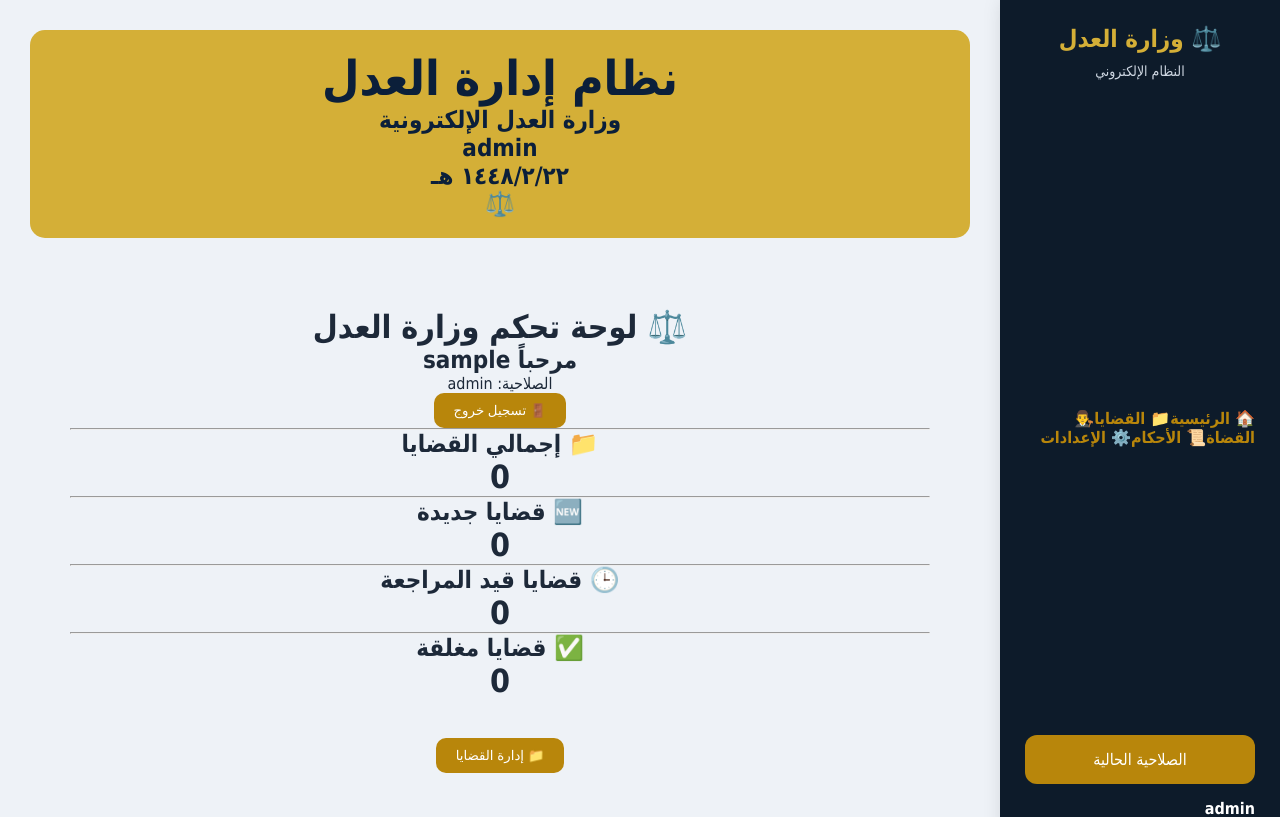
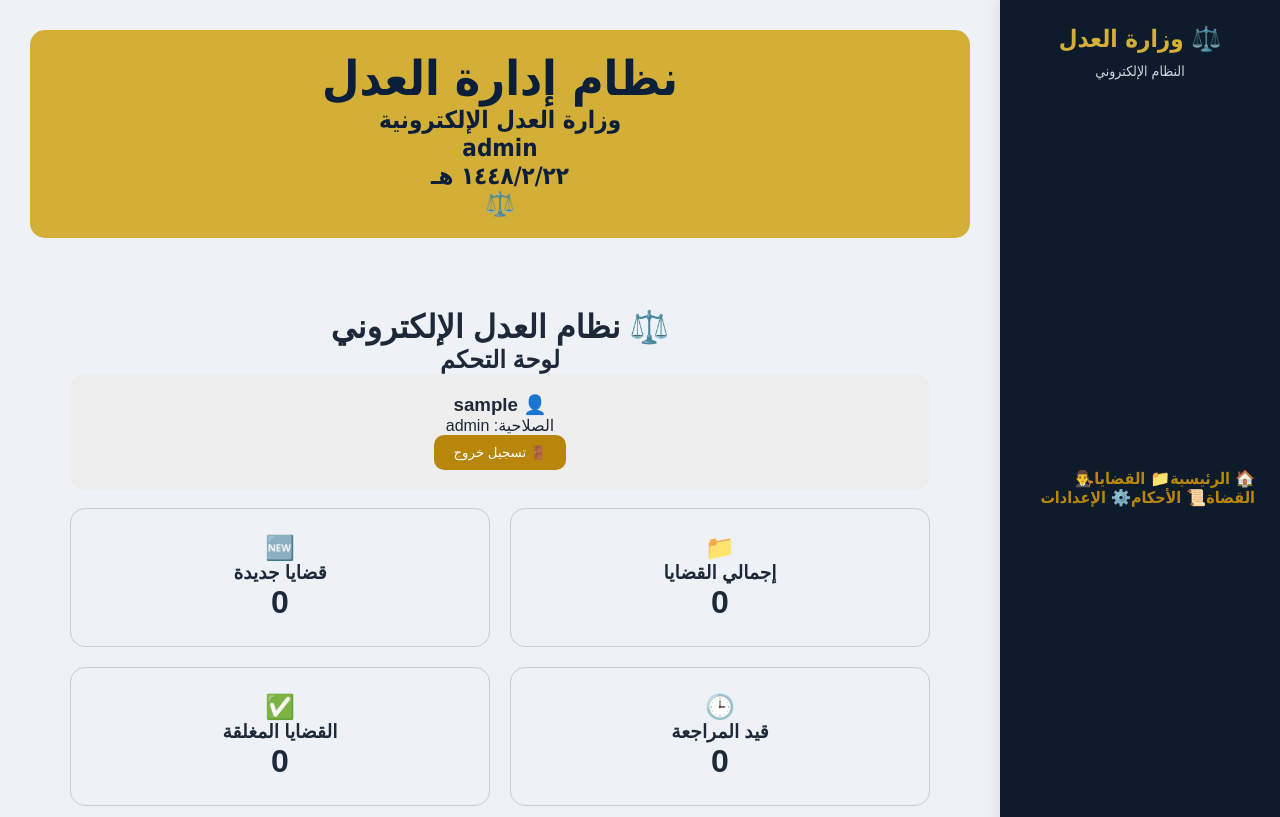
Before and after one commit to 38ed-ma/nice-justice, a Next.js app: page /dashboard in a window 1280 px wide. Shown: the top 817 px of the page. Built offline with nearby package versions, Linux system fonts and the light colour scheme; sample sign-in values are in the browser's storage.

Commit message:
Update page.tsx

```diff
--- a/app/dashboard/page.tsx
+++ b/app/dashboard/page.tsx
@@ -44,6 +44,7 @@ setCases(JSON.parse(savedCases))
 
 
 
+
 function logout(){
 
 localStorage.removeItem("user")
@@ -54,23 +55,25 @@ window.location.href="/login"
 
 
 
+
+
 const newCases =
 cases.filter(
-(item)=>item.status === "جديدة"
+(item)=>item.status==="جديدة"
 ).length
 
 
 
 const reviewing =
 cases.filter(
-(item)=>item.status === "قيد المراجعة"
+(item)=>item.status==="قيد المراجعة"
 ).length
 
 
 
 const closed =
 cases.filter(
-(item)=>item.status === "مغلقة"
+(item)=>item.status==="مغلقة"
 ).length
 
 
@@ -87,7 +90,9 @@ padding:"40px",
 
 direction:"rtl",
 
-textAlign:"center"
+textAlign:"center",
+
+fontFamily:"Arial"
 
 }}
 
@@ -95,14 +100,34 @@ textAlign:"center"
 
 
 <h1>
-⚖️ لوحة تحكم وزارة العدل
+⚖️ نظام العدل الإلكتروني
 </h1>
 
 
+<h2>
+لوحة التحكم
+</h2>
 
-<h2>
-مرحباً {user?.username}
-</h2>
+
+
+<div
+
+style={{
+
+background:"#eee",
+
+padding:"20px",
+
+borderRadius:"15px"
+
+}}
+
+>
+
+
+<h3>
+👤 {user?.username}
+</h3>
 
 
 <p>
@@ -118,66 +143,157 @@ textAlign:"center"
 </button>
 
 
-
-<hr/>
+</div>
 
 
 
 
+<br/>
+
+
+
+<div
+
+style={{
+
+display:"grid",
+
+gridTemplateColumns:"repeat(2,1fr)",
+
+gap:"20px"
+
+}}
+
+>
+
+
+<div
+
+style={{
+
+padding:"25px",
+
+border:"1px solid #ccc",
+
+borderRadius:"15px"
+
+}}
+
+>
+
 <h2>
-📁 إجمالي القضايا
+📁
 </h2>
+
+<h3>
+إجمالي القضايا
+</h3>
 
 <h1>
 {cases.length}
 </h1>
 
-
-
-<hr/>
+</div>
 
 
 
 
+
+<div
+
+style={{
+
+padding:"25px",
+
+border:"1px solid #ccc",
+
+borderRadius:"15px"
+
+}}
+
+>
+
 <h2>
-🆕 قضايا جديدة
+🆕
 </h2>
+
+<h3>
+قضايا جديدة
+</h3>
 
 <h1>
 {newCases}
 </h1>
 
-
-
-
-<hr/>
+</div>
 
 
 
 
+
+<div
+
+style={{
+
+padding:"25px",
+
+border:"1px solid #ccc",
+
+borderRadius:"15px"
+
+}}
+
+>
+
 <h2>
-🕒 قضايا قيد المراجعة
+🕒
 </h2>
+
+<h3>
+قيد المراجعة
+</h3>
 
 <h1>
 {reviewing}
 </h1>
 
-
-
-
-<hr/>
+</div>
 
 
 
 
+
+<div
+
+style={{
+
+padding:"25px",
+
+border:"1px solid #ccc",
+
+borderRadius:"15px"
+
+}}
+
+>
+
 <h2>
-✅ قضايا مغلقة
+✅
 </h2>
+
+<h3>
+القضايا المغلقة
+</h3>
 
 <h1>
 {closed}
 </h1>
+
+</div>
+
+
+
+</div>
 
 
 
@@ -189,6 +305,14 @@ textAlign:"center"
 
 <button
 
+style={{
+
+padding:"15px 30px",
+
+fontSize:"18px"
+
+}}
+
 onClick={()=>{
 
 window.location.href="/cases"
@@ -197,7 +321,7 @@ window.location.href="/cases"
 
 >
 
-📁 إدارة القضايا
+📁 الدخول للقضايا
 
 </button>
 
```
